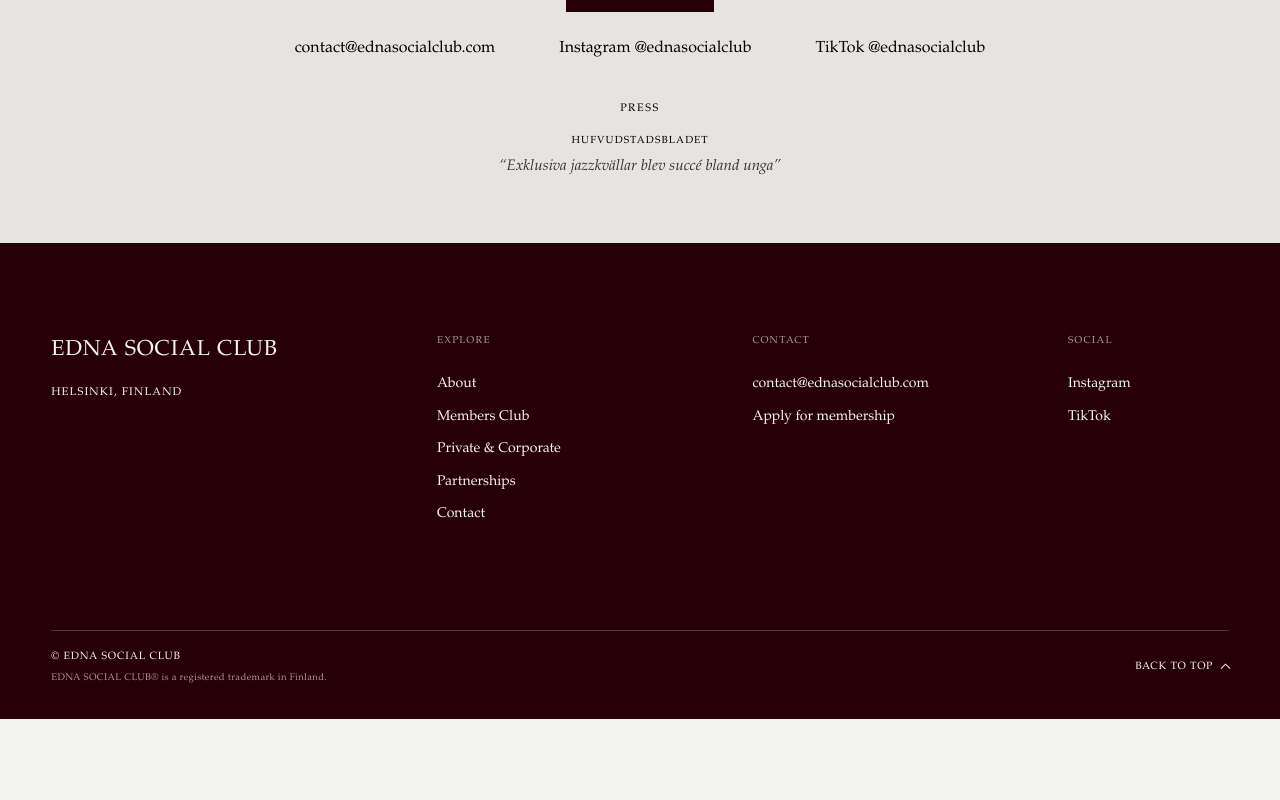
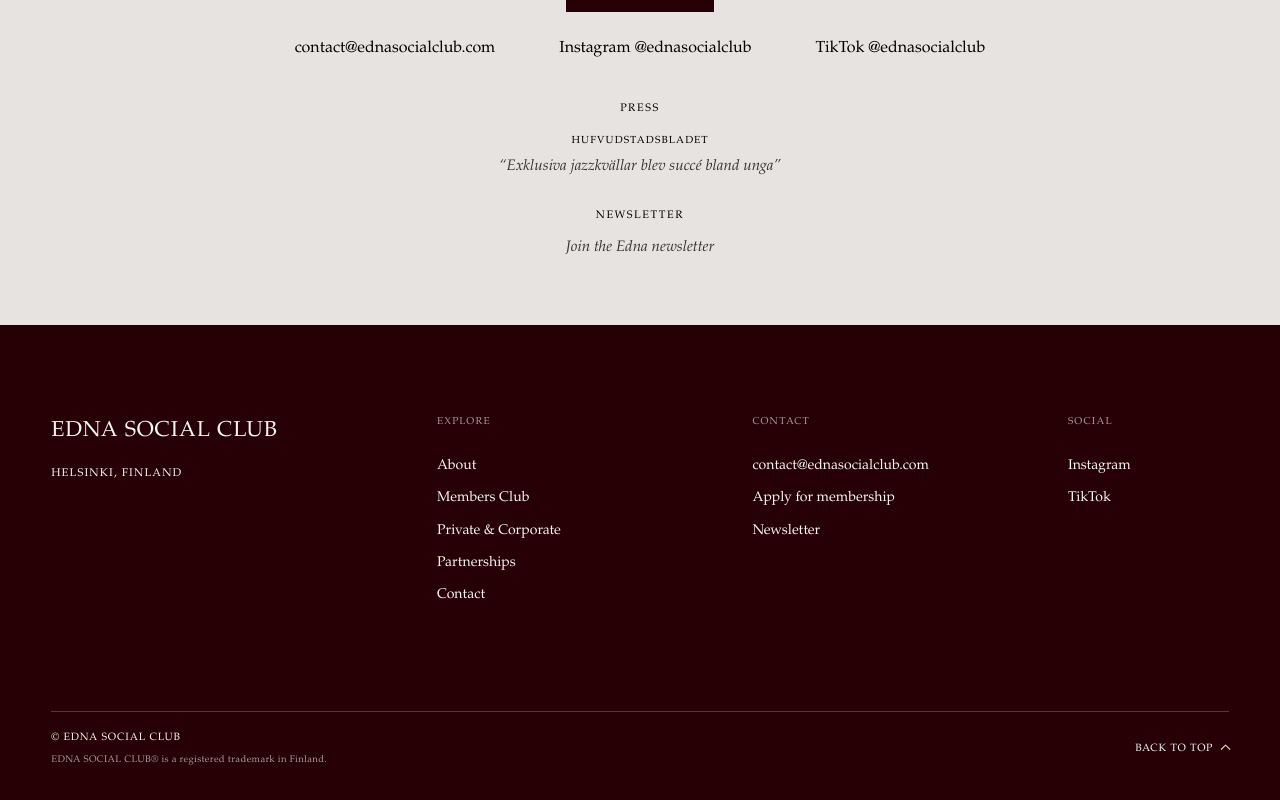
Before and after one commit to Ednasocialclub/ednasocialclub, a Next.js app: page /en in a window 1280 px wide. Shown: the part 4038-4838 px from the top of the page. Before the commit the page ends 4757 px from the top, so only its background shows below. Built offline with nearby package versions, Linux system fonts and the light colour scheme.

Commit message:
Add newsletter links to homepage and footer

```diff
--- a/app/[locale]/page.tsx
+++ b/app/[locale]/page.tsx
@@ -15,6 +15,8 @@
 const membershipUrl = 'https://form.typeform.com/to/HGyOvaZW';
 const instagramUrl = 'https://www.instagram.com/ednasocialclub/';
 const tiktokUrl = 'https://www.tiktok.com/@ednasocialclub';
+const newsletterUrl =
+  'https://ednasocialclub.myflodesk.com/privateclub?utm_source=ig&utm_medium=social&utm_content=link_in_bio&fbclid=PAdGRleAUGeatwZG9mAmZkaWQWUNvuZ1oMw8pmdJ5k9yoC_pSKys1SNGV4dG4DYWVtAjExAHNydGMGYXBwX2lkDzEyNDAyNDU3NDI4NzQxNAABp3xTa0UeGLCby7uq3-F596v7h24fwR9AFK1M-z9THlDqEF4pzs_ptDNBiZvA_aem_k34N41oDHSdME7q8_J5k1A';
 const siteUrl = 'https://edna-social-jazz-club.helminondita.chatgpt.site';
 
 const pressEntries = [
@@ -339,6 +341,22 @@
                 })}
               </div>
             </section>
+
+            <section
+              className="overview-newsletter"
+              aria-labelledby="home-newsletter-heading"
+            >
+              <h3 className="page-eyebrow" id="home-newsletter-heading">
+                NEWSLETTER
+              </h3>
+              <a
+                href={newsletterUrl}
+                target="_blank"
+                rel="noopener noreferrer"
+              >
+                Join the Edna newsletter
+              </a>
+            </section>
           </div>
         </section>
       </main>
--- a/app/globals.css
+++ b/app/globals.css
@@ -492,6 +492,27 @@
   opacity: 1;
 }
 
+.overview-newsletter {
+  margin-top: 1.75rem;
+}
+
+.overview-newsletter .page-eyebrow {
+  margin-bottom: 0.65rem;
+  font-weight: 400;
+}
+
+.overview-newsletter a {
+  font-size: 0.95rem;
+  font-style: italic;
+  line-height: 1.5;
+  opacity: 0.78;
+  transition: opacity 180ms ease;
+}
+
+.overview-newsletter a:hover {
+  opacity: 1;
+}
+
 .overview-contact__links {
   display: flex;
   align-items: center;
--- a/components/site-shell.tsx
+++ b/components/site-shell.tsx
@@ -10,6 +10,8 @@
 const membershipUrl = 'https://form.typeform.com/to/HGyOvaZW';
 const instagramUrl = 'https://www.instagram.com/ednasocialclub/';
 const tiktokUrl = 'https://www.tiktok.com/@ednasocialclub';
+const newsletterUrl =
+  'https://ednasocialclub.myflodesk.com/privateclub?utm_source=ig&utm_medium=social&utm_content=link_in_bio&fbclid=PAdGRleAUGeatwZG9mAmZkaWQWUNvuZ1oMw8pmdJ5k9yoC_pSKys1SNGV4dG4DYWVtAjExAHNydGMGYXBwX2lkDzEyNDAyNDU3NDI4NzQxNAABp3xTa0UeGLCby7uq3-F596v7h24fwR9AFK1M-z9THlDqEF4pzs_ptDNBiZvA_aem_k34N41oDHSdME7q8_J5k1A';
 
 const footerRoutes: ContentRoute[] = [
   'about',
@@ -69,6 +71,9 @@
           <a href={membershipUrl} target="_blank" rel="noreferrer">
             {copy.footer.membership}
           </a>
+          <a href={newsletterUrl} target="_blank" rel="noopener noreferrer">
+            Newsletter
+          </a>
         </div>
 
         <div className="site-footer__social">
```
